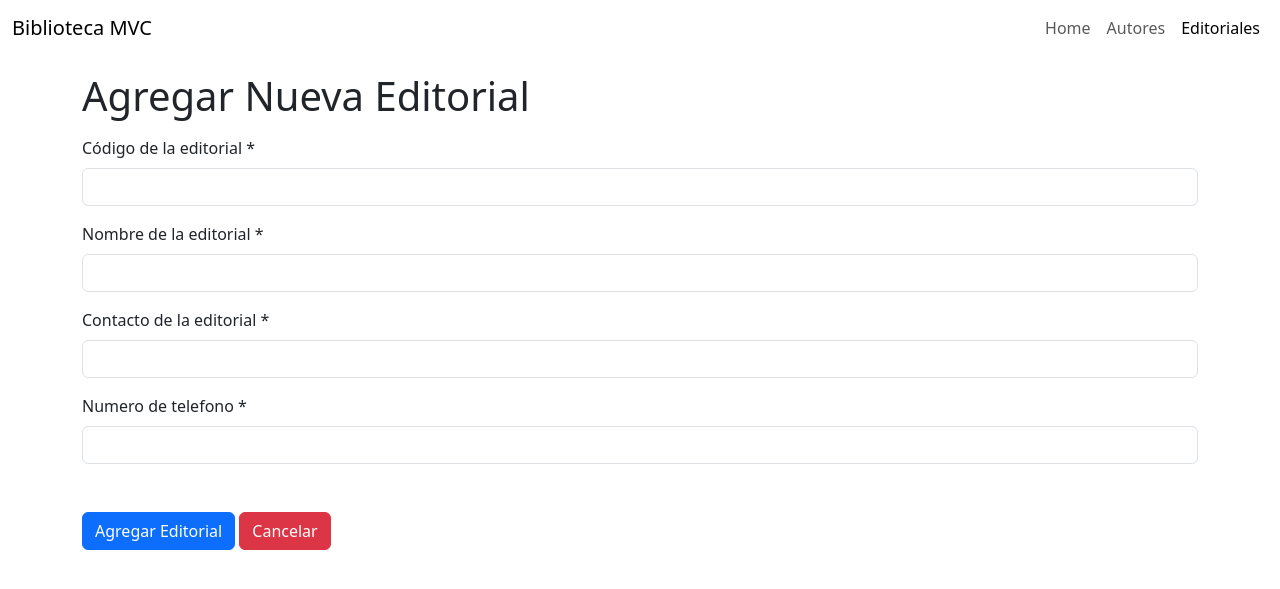
After one commit to EdisonPeM/mvc-django, a Django app: page /editoriales/nuevo in a window 1280 px wide. The commit adds this page. Shown: the top 589 px of the page. Run offline with Django 4.2, Linux system fonts and the light colour scheme; some libraries are stand-ins or nearby versions.

Commit message:
Editoriales_Definitivo

```diff
--- /dev/null
+++ b/biblioteca/controllers/editoriales.py
@@ -0,0 +1,54 @@
+from django.http import Http404
+from django.shortcuts import render, redirect
+
+# Import Models
+from ..models.editoriales import EditorialModel
+from ..forms.editoriales import CrearEditorialesForm, EditarEditorialesForm
+
+class EditorialesController:
+    def listar(request):
+        editoriales = EditorialModel.listarEditoriales()
+        alert = request.session.pop('alert', None)
+        return render(request, "editoriales/listar.html", { 'editoriales': editoriales, 'alert': alert})
+
+    def agregar(request):
+        form = CrearEditorialesForm()
+        if request.method == 'POST':
+            form = CrearEditorialesForm(request.POST)
+            if form.is_valid():
+                editorial = form.save(commit=False)
+                if EditorialModel.insertarEditorial(editorial):
+                    request.session['alert'] = { 'type': 'success', 'message': 'La editorial ha sido agregada exitosamente' }
+                else:
+                    request.session['alert'] = { 'type': 'error', 'message': 'Ha ocurrido un problema al agregar la editorial' }
+                return redirect('listarEditoriales')
+
+        return render(request, "editoriales/agregar.html", { "form": form})
+
+    def editar(request, codigo_editorial):
+        editorial = EditorialModel.obtenerEditorial(codigo_editorial)
+        if editorial:
+            form = EditarEditorialesForm(instance=editorial)
+            if request.method == 'POST':
+                form = EditarEditorialesForm(request.POST, instance=editorial)
+                if form.is_valid():
+                    if EditorialModel.modificarEditorial(editorial):
+                        request.session['alert'] = { 'type': 'success', 'message': 'La editorial ha sido actualizada exitosamente' }
+                    else:
+                        request.session['alert'] = { 'type': 'error', 'message': 'Ha ocurrido un problema al actualizar la editorial' }
+                    return redirect('listarEditoriales')
+
+            return render(request, "editoriales/editar.html", { "editorial": editorial, "form": form})
+        else:
+            raise Http404("Editorial does not exist")
+
+    def eliminar(request, codigo_editorial):
+        if request.method == 'POST':
+            editorial = EditorialModel.obtenerEditorial(codigo_editorial)
+            if editorial:
+                if EditorialModel.eliminarEditorial(editorial):
+                    request.session['alert'] = { 'type': 'success', 'message': 'Le editorial ha sido eliminado exitosamente' }
+                else:
+                    request.session['alert'] = { 'type': 'error', 'message': 'Ha ocurrido un problema al eliminar la editorial' }
+
+            return redirect('listarAutores')
--- a/biblioteca/fixtures/editoriales.json
+++ b/biblioteca/fixtures/editoriales.json
@@ -2,17 +2,91 @@
   {
     "model": "biblioteca.editorial",
     "fields": {
-        "codigo_editorial": "AUT001",
-        "nombre_autor": "J.R.R. Tolkien",
-        "nacionalidad": "Reino Unido"
+      "codigo_editorial": "EDI001",
+      "nombre_editorial": "Alfaguara",
+      "contacto": "Cristian Gonzales",
+      "telefono": "601350350"
     }
   },
   {
-      "model": "biblioteca.autor",
+    "model": "biblioteca.editorial",
     "fields": {
-        "codigo_autor": "AUT002",
-        "nombre_autor": "J.K. Rowling",
-        "nacionalidad": "Reino Unido"
+      "codigo_editorial": "EDI002",
+      "nombre_editorial": "Lumen",
+      "contacto": "Angelino Hernandez",
+      "telefono": "601450450"
+    }
+  },
+  {
+    "model": "biblioteca.editorial",
+    "fields": {
+      "codigo_editorial": "EDI003",
+      "nombre_editorial": "Alianza",
+      "contacto": "Yeni Arboleda",
+      "telefono": "601150150"
+    }
+  },
+  {
+    "model": "biblioteca.editorial",
+    "fields": {
+      "codigo_editorial": "EDI004",
+      "nombre_editorial": "Babel",
+      "contacto": "Angela Valderrama",
+      "telefono": "601250250"
+    }
+  },
+  {
+    "model": "biblioteca.editorial",
+    "fields": {
+      "codigo_editorial": "EDI005",
+      "nombre_editorial": "Carvajal",
+      "contacto": "Orlango Nieto",
+      "telefono": "601550550"
+    }
+  },
+  {
+    "model": "biblioteca.editorial",
+    "fields": {
+      "codigo_editorial": "EDI006",
+      "nombre_editorial": "Planeta",
+      "contacto": "Franco Escamilla",
+      "telefono": "601650650"
+    }
+  },
+  {
+    "model": "biblioteca.editorial",
+    "fields": {
+      "codigo_editorial": "EDI007",
+      "nombre_editorial": "Silueta",
+      "contacto": "Poncho de Anda",
+      "telefono": "601750750"
+    }
+  },
+  {
+    "model": "biblioteca.editorial",
+    "fields":{
+      "codigo_editorial": "EDI008",
+      "nombre_editorial": "Laguna",
+      "contacto": "Lupe Orlandi",
+      "telefono": "601850850"
+    }
+  },
+  {
+    "model": "biblioteca.editorial",
+    "fields":{
+      "codigo_editorial": "EDI009",
+      "nombre_editorial": "Esri",
+      "contacto": "Jack Dangermond",
+      "telefono": "601950950"
+    }
+  },
+  {
+    "model": "biblioteca.editorial",
+    "fields":{
+      "codigo_editorial": "EDI010",
+      "nombre_editorial": "Educar",
+      "contacto": "Rodrigo Escamilla",
+      "telefono": "601155155"
     }
   }
 ]
--- /dev/null
+++ b/biblioteca/forms/editoriales.py
@@ -0,0 +1,38 @@
+from django.core.validators import RegexValidator
+from django import forms
+
+from .baseForm import BaseModelForm
+
+from ..models.editoriales import Editorial
+
+codigo_editorial_validator = RegexValidator(
+    regex=r'^EDI\d{3}$',
+    message="Ingrese un código valido en formato EDI123",
+    code="invalid_editorial_code"
+)
+
+labels = {
+    'codigo_editorial': 'Código de la editorial',
+    'nombre_editorial': 'Nombre de la editorial',
+    'contacto': 'Contacto de la editorial',
+    'telefono': 'Numero de telefono'
+}
+
+class CrearEditorialesForm(BaseModelForm):
+    codigo_editorial = forms.CharField(
+        label=labels["codigo_editorial"],
+        max_length=6,
+        required=True,
+        validators=[codigo_editorial_validator]
+    )
+
+    class Meta():
+        model = Editorial
+        fields = "__all__"
+        labels = labels
+
+class EditarEditorialesForm(BaseModelForm):
+    class Meta():
+        model = Editorial
+        fields = ["nombre_editorial", "contacto", "telefono"]
+        labels = labels
--- a/biblioteca/models/editoriales.py
+++ b/biblioteca/models/editoriales.py
@@ -11,19 +11,36 @@ class Editorial(models.Model):
 
 class EditorialModel():
   def listarEditoriales():
-    pass
+    try:
+      return Editorial.objects.all()
+    except:
+      return []
+
+  def obtenerEditorial(codigo):
+    try:
+      return Editorial.objects.get(codigo_editorial=codigo)
+    except Editorial.DoesNotExist:
+      return None
 
   def insertarEditorial(editorial):
-    pass
-
-  def obtenerEditorial(codigo):
-    pass
+    try:
+      editorial.save(force_insert=True)
+      return True
+    except:
+      return False
 
   def modificarEditorial(editorial):
-    pass
+    try:
+      editorial.save(force_update=True)
+      return True
+    except:
+      return False
 
   def eliminarEditorial(codigo):
-    pass
+    try:
+      return Editorial.delete(codigo)
+    except:
+      return []
 
   def totalEditoriales():
     pass
--- /dev/null
+++ b/biblioteca/templates/editoriales/agregar.html
@@ -0,0 +1,18 @@
+{% extends "layout/base.html" %}
+
+{% block content %}
+<h1>Agregar Nueva Editorial</h1>
+
+<form class="mt-3" action="{% url 'agregarEditorial' %}" method="post" novalidate>
+  {% csrf_token %}
+  {{ form }}
+  <div class="mt-5">
+    <button type="submit" class="btn btn-primary" data-toggle="loader">
+      Agregar Editorial
+    </button>
+    <a href="{% url 'listarEditoriales' %}" class="btn btn-danger">
+      Cancelar
+    </a>
+  </div>
+</form>
+{% endblock %}
--- a/biblioteca/templates/layout/navbar.html
+++ b/biblioteca/templates/layout/navbar.html
@@ -21,6 +21,10 @@
           {% url 'listarAutores' as autoresUrl %}
           <a class="nav-link {% if autoresUrl in request.path %}active{% endif %}" href="{{autoresUrl}}">Autores</a>
         </li>
+        <li class="nav-item">
+          {% url 'listarEditoriales' as editorialesUrl %}
+          <a class="nav-link {% if editorialesUrl in request.path %}active{% endif %}" href="{{editorialesUrl}}">Editoriales</a>
+        </li>
       </ul>
     </div>
   </div>
--- a/biblioteca/urls.py
+++ b/biblioteca/urls.py
@@ -2,6 +2,7 @@ from django.urls import path, include
 
 from .controllers.index import IndexController
 from .controllers.autores import AutoresController
+from .controllers.editoriales import EditorialesController
 
 # Create url patterns
 autoresPatterns = [
@@ -11,8 +12,16 @@ autoresPatterns = [
     path('/eliminar/<str:codigo_autor>', AutoresController.eliminar, name="eliminarAutor")
 ]
 
+editorialesPatterns = [
+    path('', EditorialesController.listar, name="listarEditoriales"),
+    path('/nuevo', EditorialesController.agregar, name="agregarEditorial"),
+    path('/editar/<str:codigo_editorial>', EditorialesController.editar, name="editarEditorial"),
+    path('/eliminar/<str:codigo_editorial>', EditorialesController.eliminar, name="eliminarEditorial")
+]
+
 # Define Urls Patterns
 urlpatterns = [
     path('', IndexController.home, name="home"),
     path('autores', include(autoresPatterns)),
+    path('editoriales', include(editorialesPatterns)),
 ]
```
Also changed, not shown: biblioteca/templates/editoriales/editar.html (added, +17 -0 lines), biblioteca/templates/editoriales/eliminarModal.html (added, +78 -0 lines), biblioteca/templates/editoriales/listar.html (added, +78 -0 lines), 1 other file. Lines whose indentation alone changed are shown as unchanged.
